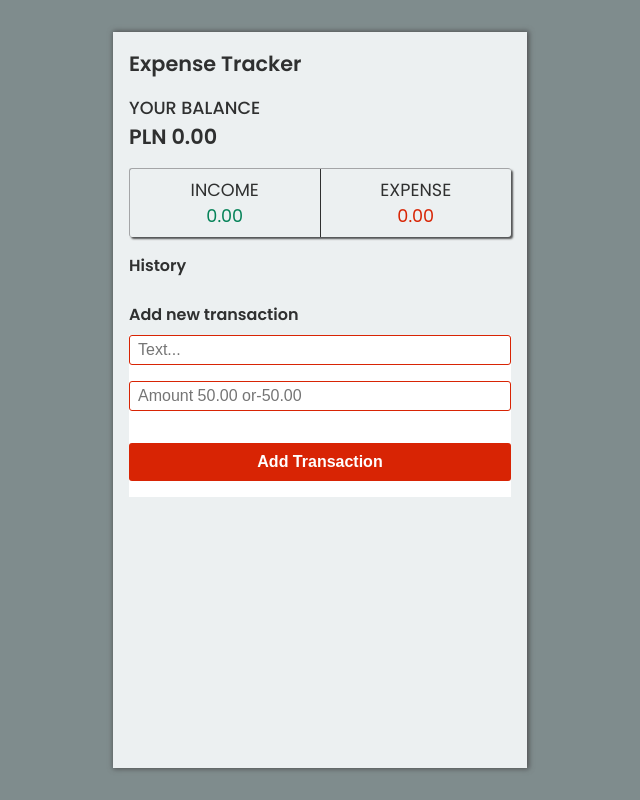
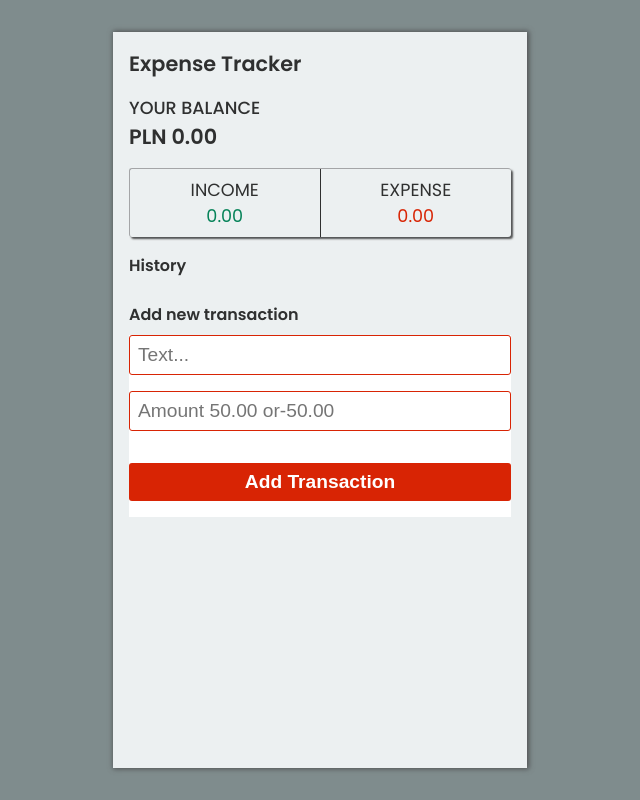
Before and after one commit to ajarek/react-58-vite-zustand-expense-tracker, a React (Vite) app: page / in a window 1280 px wide. Shown: the whole page, without its empty margins (320-960 px from the left). Built offline with nearby package versions, Linux system fonts and the light colour scheme.

Commit message:
correct height input

```diff
--- a/src/index.css
+++ b/src/index.css
@@ -156,9 +156,9 @@ body {
 }
 .form input {
   width: 100%;
-  height: 30px;
+  height: 40px;
   border-radius: 3px;
-  font-size: 16px;
+  font-size: 1.2rem;
   font-weight: 400;
   padding: 0 8px;
   border: 1px solid #d82404;
```
